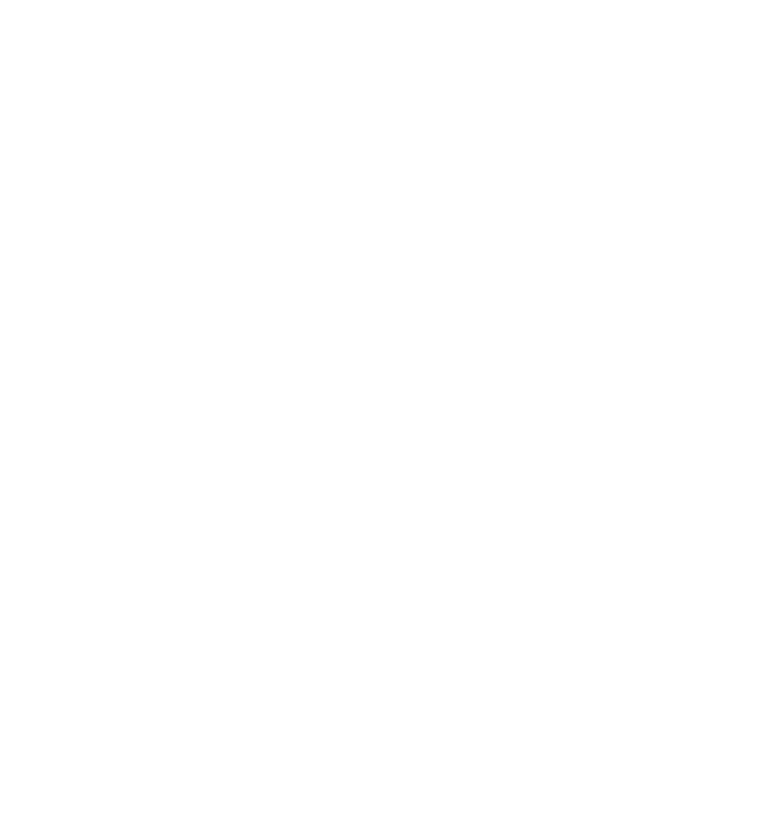
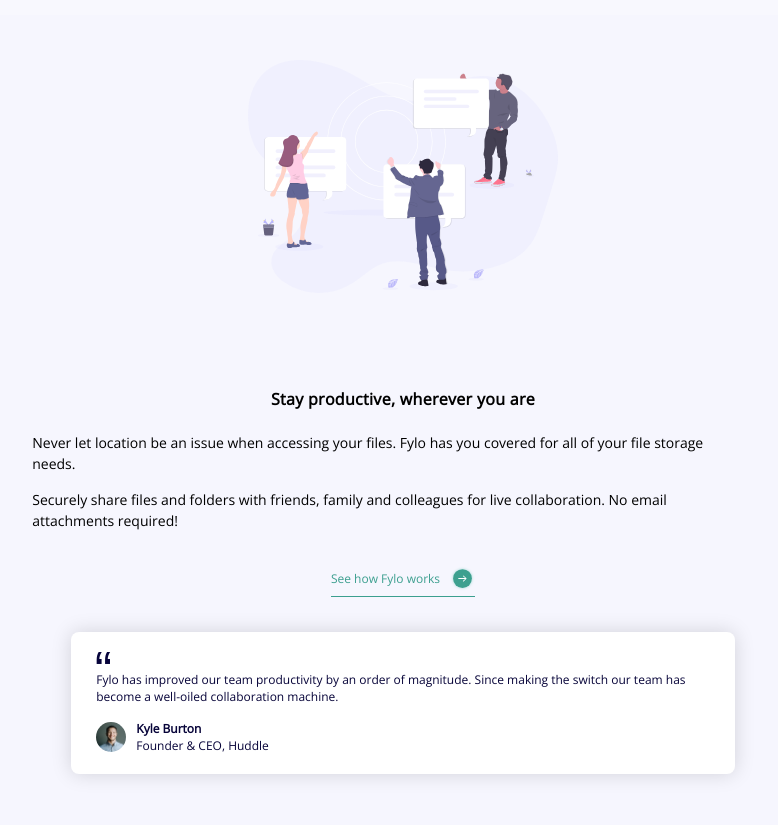
Before and after one commit to yan-batista/fylo-landing-page, a React (Vite) app: page / in a window 1280 px wide. Shown: the part 769-1594 px from the top of the page, without its empty margins (237-1015 px from the left). Before the commit the page ends 800 px from the top, so only its background shows below. Built offline with nearby package versions, Linux system fonts and the light colour scheme.

Commit message:
added second container on the home page. Added new testimonial component

```diff
--- /dev/null
+++ b/src/components/Testimonial/index.tsx
@@ -0,0 +1,25 @@
+import { Container, Icon, Avatar } from "./styles";
+
+import quotes from "../../assets/icon-quotes.svg";
+import kyleAvatar from "../../assets/avatar-testimonial.jpg";
+
+const Testimonial = () => {
+  return (
+    <Container>
+      <Icon src={quotes} alt="quotes icon" />
+      <p className="ff-openSans">
+        Fylo has improved our team productivity by an order of magnitude. Since making the switch our team has become a
+        well-oiled collaboration machine.
+      </p>
+      <div className="person-container">
+        <Avatar src={kyleAvatar} />
+        <div className="person-name">
+          <p className="ff-openSans name">Kyle Burton</p>
+          <p className="ff-openSans">Founder & CEO, Huddle</p>
+        </div>
+      </div>
+    </Container>
+  );
+};
+
+export default Testimonial;
--- /dev/null
+++ b/src/components/Testimonial/styles.ts
@@ -0,0 +1,64 @@
+import styled from "styled-components";
+import colors from "../../styles/colors";
+
+export const Container = styled.div`
+  display: flex;
+  flex-direction: column;
+
+  background-color: white;
+
+  width: 75%;
+  padding: 20px 25px;
+  margin-top: 35px;
+
+  border-radius: 8px;
+  -webkit-box-shadow: 0px 0px 20px 0px rgba(0, 0, 0, 0.15);
+  -moz-box-shadow: 0px 0px 20px 0px rgba(0, 0, 0, 0.15);
+  box-shadow: 0px 0px 20px 0px rgba(0, 0, 0, 0.15);
+
+  & > p {
+    color: ${colors.colors.primary.darkBlue};
+    font-size: 12px;
+    margin-top: 5px;
+  }
+
+  & > .person-container {
+    display: flex;
+    flex-direction: row;
+    align-items: center;
+
+    margin-top: 15px;
+
+    & > .person-name {
+      display: flex;
+      flex-direction: column;
+      justify-content: center;
+
+      margin-left: 10px;
+
+      & > p {
+        color: ${colors.colors.primary.darkBlue};
+        font-size: 12px;
+      }
+
+      & > .name {
+        font-weight: bold;
+      }
+    }
+  }
+`;
+
+export const Icon = styled.img.attrs((props) => ({
+  src: props.src,
+  alt: props.alt,
+}))`
+  width: 15px;
+`;
+
+export const Avatar = styled.img.attrs((props) => ({
+  src: props.src,
+  alt: props.alt,
+}))`
+  width: 30px;
+  border-radius: 50%;
+`;
--- a/src/pages/Home.tsx
+++ b/src/pages/Home.tsx
@@ -1,11 +1,16 @@
 import illust1 from "../assets/illustration-1.svg";
+import illust2 from "../assets/illustration-2.svg";
+import bgCurveMobile from "../assets/bg-curve-desktop.svg";
+import iconArrow from "../assets/icon-arrow.svg";
 
-import { Illustration, Center, Container } from "./styles";
+import Testimonial from "../components/Testimonial";
+
+import { Illustration, Center, Container, BackgroundCurve, SecondContainer, LinkIconContainer, Icon } from "./styles";
 
 const Home = () => {
   return (
     <Center className="center">
-      <Container>
+      <Container mt={"73px"}>
         <Illustration src={illust1} />
         <div className="container-text">
           <h1 className="ff-openSans">All your files in one secure location, accessible anywhere.</h1>
@@ -19,6 +24,28 @@
           </div>
         </div>
       </Container>
+
+      <BackgroundCurve src={bgCurveMobile} />
+      <SecondContainer>
+        <Illustration src={illust2} />
+        <div className="container-text">
+          <h1 className="ff-openSans">Stay productive, wherever you are</h1>
+          <p className="ff-openSans">
+            Never let location be an issue when accessing your files. Fylo has you covered for all of your file storage
+            needs.
+          </p>
+          <p className="ff-openSans">
+            Securely share files and folders with friends, family and colleagues for live collaboration. No email
+            attachments required!
+          </p>
+          <LinkIconContainer>
+            <a className="ff-openSans">See how Fylo works</a>
+            <Icon src={iconArrow} alt="arrow icon pointing to the right" />
+          </LinkIconContainer>
+        </div>
+
+        <Testimonial />
+      </SecondContainer>
     </Center>
   );
 };
--- a/src/pages/styles.ts
+++ b/src/pages/styles.ts
@@ -1,7 +1,11 @@
 import styled from "styled-components";
 import colors from "../styles/colors";
 
-export const Center = styled.div`
+type Props = {
+  mt?: string;
+};
+
+export const Center = styled.div<Props>`
   display: flex;
   flex-direction: column;
   align-items: center;
@@ -9,10 +13,10 @@
 `;
 
 export const Container = styled(Center)`
-  margin-top: 73px;
+  margin-top: ${(props) => props.mt};
 
   & > .container-text {
-    margin-top: 40px;
+    margin-top: 35px;
     width: 90%;
 
     text-align: center;
@@ -69,9 +73,59 @@
   }
 `;
 
+export const SecondContainer = styled(Container)`
+  padding-top: 45px;
+  background-color: ${colors.colors.neutral.lightGrayishBlue};
+  padding-bottom: 75px;
+
+  & > .container-text {
+    margin-top: 89px;
+
+    & > h1 {
+      font-size: 16px;
+    }
+
+    & > p {
+      text-align: left;
+      margin-top: 15px;
+      margin-left: -25px;
+    }
+  }
+`;
+
+export const LinkIconContainer = styled.div`
+  display: flex;
+  flex-direction: row;
+  align-items: center;
+
+  color: ${colors.colors.accent.moderateCyan};
+  font-size: 12px;
+
+  border-bottom: 1px solid ${colors.colors.accent.moderateCyan};
+  margin-top: 30px;
+`;
+
+export const Icon = styled.img.attrs((props) => ({
+  src: props.src,
+  alt: props.alt,
+}))`
+  width: 25px;
+  height: 25px;
+  margin-left: 10px;
+`;
+
 export const Illustration = styled.img.attrs((props) => ({
   src: props.src,
   alt: props.alt,
 }))`
-  width: 305px;
+  width: 310px;
 `;
+
+export const BackgroundCurve = styled.img.attrs((props) => ({
+  src: props.src,
+  alt: props.alt,
+}))`
+  width: 100%;
+  height: 50px;
+  margin-top: 90px;
+`;
```
